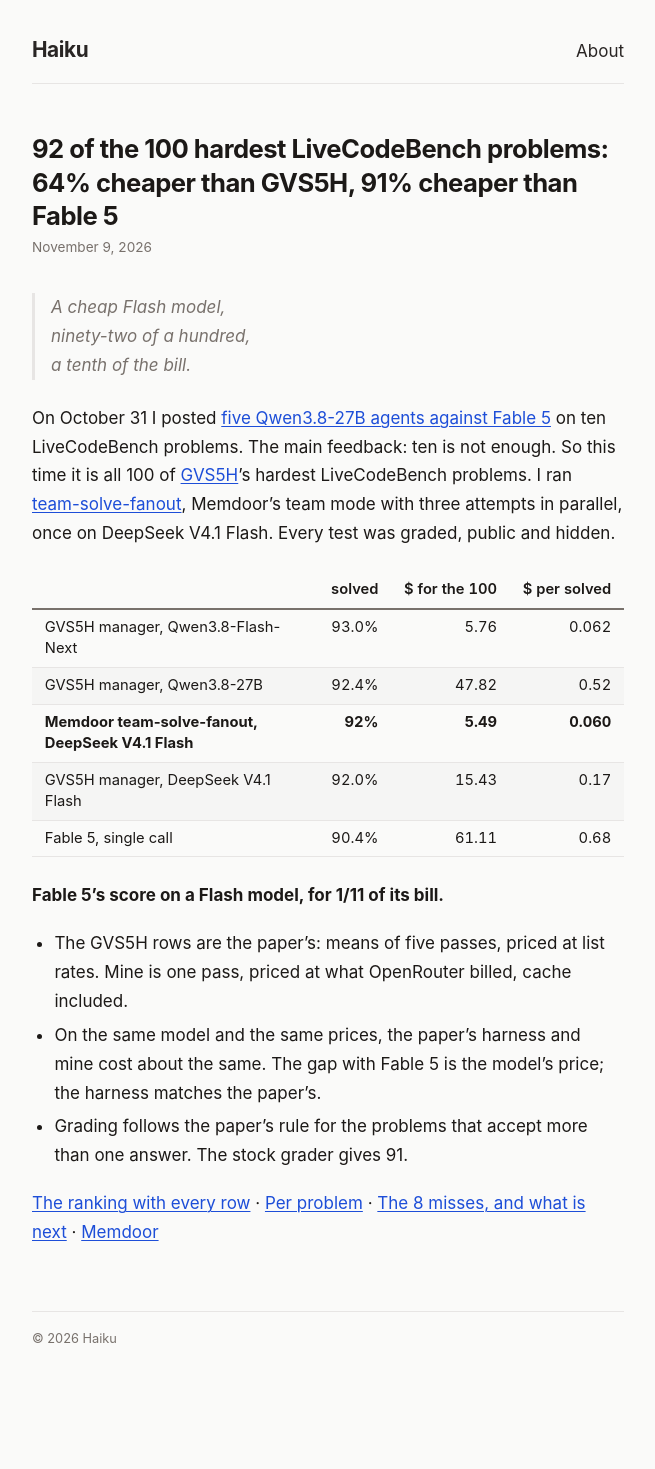
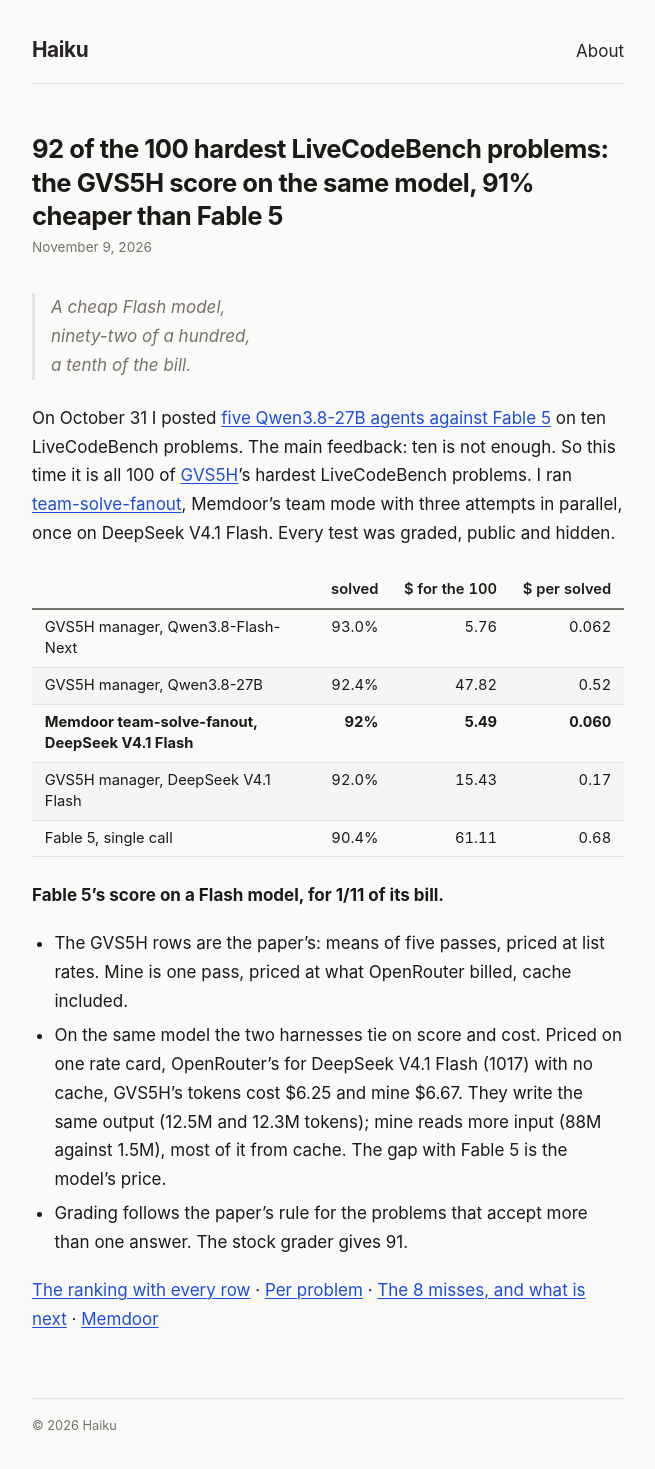
Before and after one commit to guregodevo/guregodevo.github.io, a Jekyll site: the page built from _posts/2026-11-09-92-of-100-on-a-flash-model.md, in a window 1280 px wide. Shown: the whole page, without its empty margins (312-967 px from the left). Built offline with Jekyll 4.4.1, drawn with Linux system fonts in a browser that asks for light colours; before the commit the page ends 1382 px from its top, so only the background shows below that.

Commit message:
Same model, same rate card: GVS5H $6.25, team-solve-fanout $6.67; title says so

```diff
--- a/_posts/2026-11-09-92-of-100-on-a-flash-model.md
+++ b/_posts/2026-11-09-92-of-100-on-a-flash-model.md
@@ -1,6 +1,6 @@
 ---
 layout: post
-title: "92 of the 100 hardest LiveCodeBench problems: 64% cheaper than GVS5H, 91% cheaper than Fable 5"
+title: "92 of the 100 hardest LiveCodeBench problems: the GVS5H score on the same model, 91% cheaper than Fable 5"
 date: 2026-11-09
 ---
 
@@ -21,7 +21,7 @@
 **Fable 5's score on a Flash model, for 1/11 of its bill.**
 
 - The GVS5H rows are the paper's: means of five passes, priced at list rates. Mine is one pass, priced at what OpenRouter billed, cache included.
-- On the same model and the same prices, the paper's harness and mine cost about the same. The gap with Fable 5 is the model's price; the harness matches the paper's.
+- On the same model the two harnesses tie on score and cost. Priced on one rate card, OpenRouter's for DeepSeek V4.1 Flash (1017) with no cache, GVS5H's tokens cost $6.25 and mine $6.67. They write the same output (12.5M and 12.3M tokens); mine reads more input (88M against 1.5M), most of it from cache. The gap with Fable 5 is the model's price.
 - Grading follows the paper's rule for the problems that accept more than one answer. The stock grader gives 91.
 
 [The ranking with every row](https://github.com/guregodevo/memdoor/tree/main/examples/workflows/team-solve/bench#ranking-on-the-100) · [Per problem](https://github.com/guregodevo/memdoor/blob/main/examples/workflows/team-solve/bench/results/team-solve-fanout-lcb.tsv) · [The 8 misses, and what is next](https://github.com/guregodevo/memdoor/issues/234) · [Memdoor](https://memdoor.ai)
```
